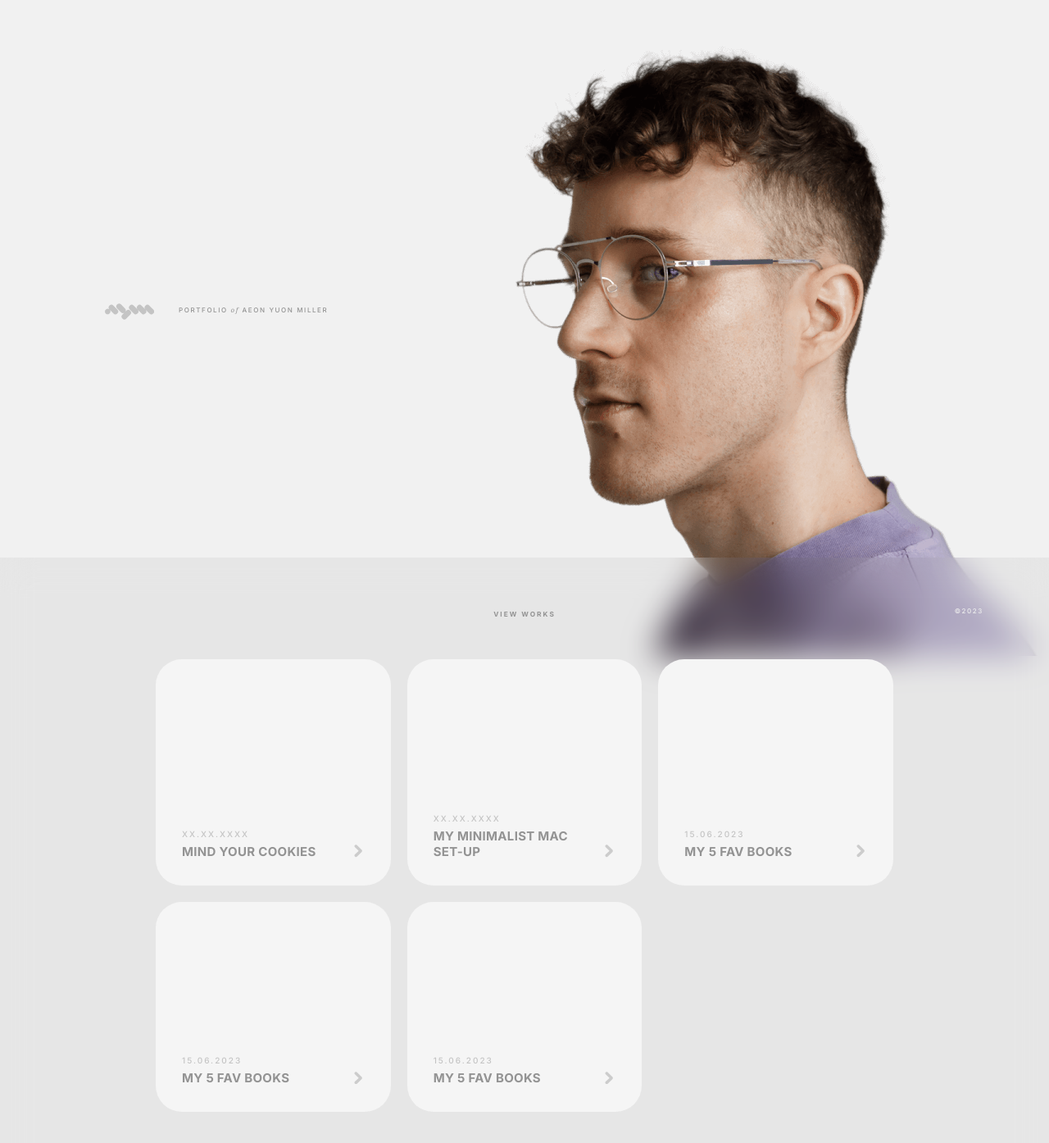
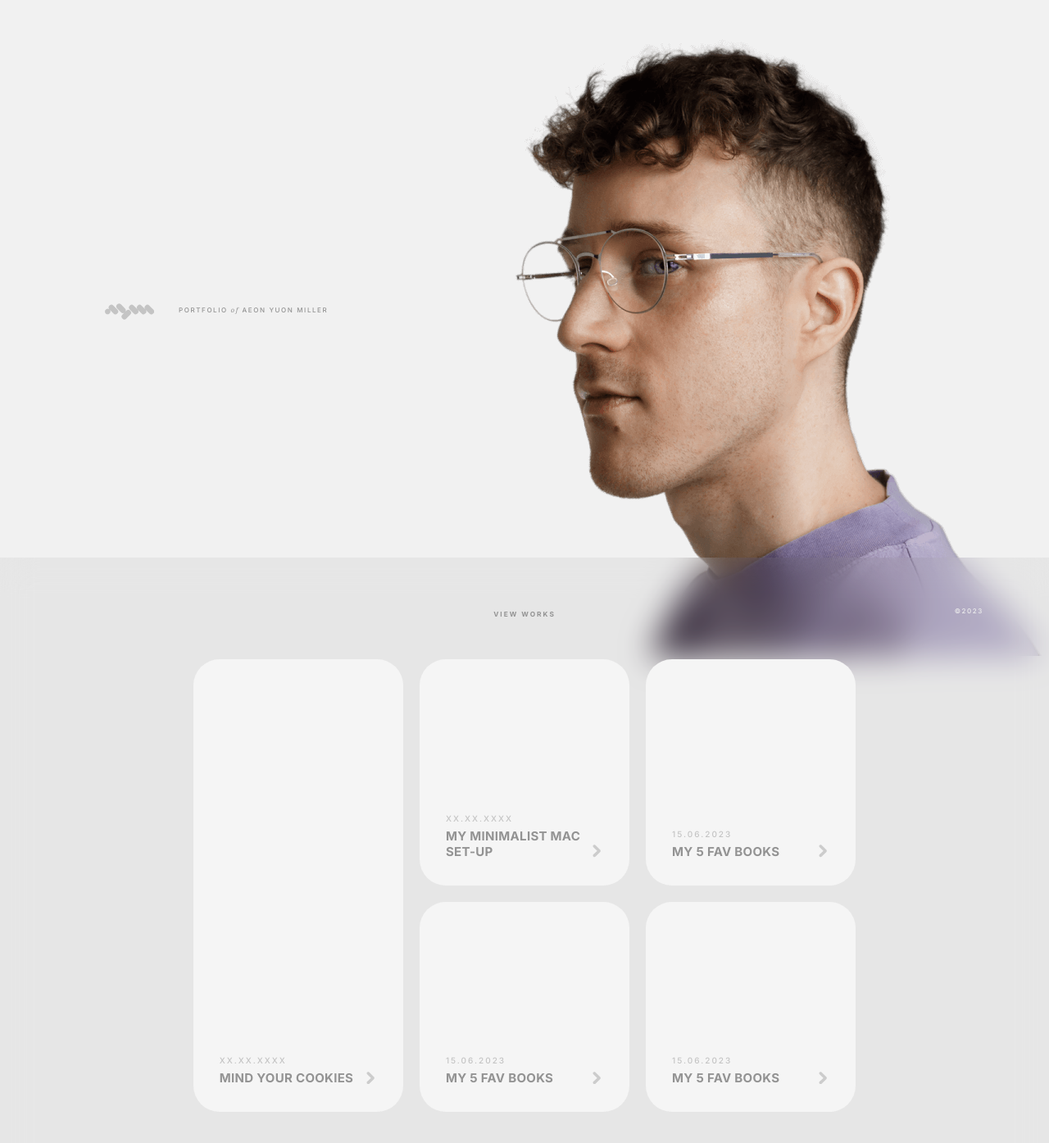
Before and after one commit to aeonyuonmiller/folioz, a Next.js app: page / in a window 1280 px wide. Shown: the top 1394 px of the page at 82% size. Built offline with nearby package versions, Linux system fonts and the light colour scheme.

Commit message:
added variation into card-grid

```diff
--- a/src/app/globals.css
+++ b/src/app/globals.css
@@ -142,12 +142,18 @@ a {
 }
 
 .card-grid{
+  /* position: absolute; */
   display: grid;
   grid-template-columns: 1fr 1fr 1fr;
   gap: 2em;
-  width: 900px;
+  /* width: calc(100% - 500px);
+  left: 20%; */
   margin-top: 6em;
   margin-bottom: 6em;
+}
+
+.card:first-child{
+  grid-row: span 2;
 }
 
 .card{
@@ -217,7 +223,7 @@ a {
   position: fixed;
   bottom:0;
   right: 0;
-  height: 99vh;
+  height: 100vh;
   width: 100vw;
   background-image: url(../../public/selfportrait.png);
   background-repeat: no-repeat;
```
